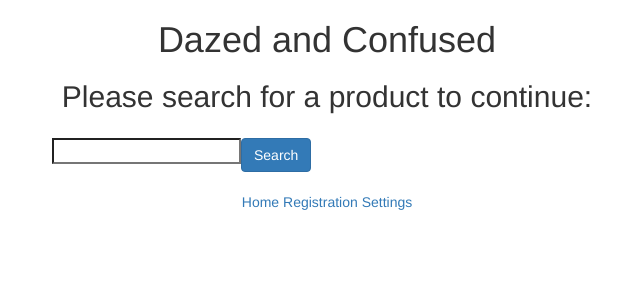
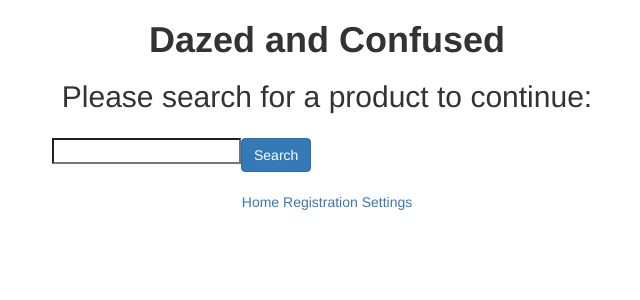
Before and after one commit to haleyt2015/Dazed-Confused, a Django app: page /user_profile in a window 1280 px wide. Shown: the top 300 px of the page, without its empty margins (313-953 px from the left). Run offline with Django 3.2, Linux system fonts and the light colour scheme; some libraries are stand-ins or nearby versions.

Commit message:
Update user_profile.html
minor improvements

```diff
--- a/Dazed_And_Confused/webApp/templates/user_profile.html
+++ b/Dazed_And_Confused/webApp/templates/user_profile.html
@@ -1,11 +1,11 @@
 {% extends "base.html" %}
 {% block content %}
 
-<h1 class='text-center'>Dazed and Confused</h1>
+<h1 class='text-center'><strong>Dazed and Confused</strong></h1>
 
 <h2 class='text-center'>Please search for a product to continue:</h2>
 
 <div style="width:550px; margin:20 auto;">
-  <input type="search"  id="mySearch" name="q"><button class="btn btn-primary" style="margin-top:5px;">Search</button>
+  <input type="search" align:center  id="mySearch" name="q"><button class="btn btn-primary" style="margin-top:5px;">Search</button>
 </div>
 {%endblock%}
```
